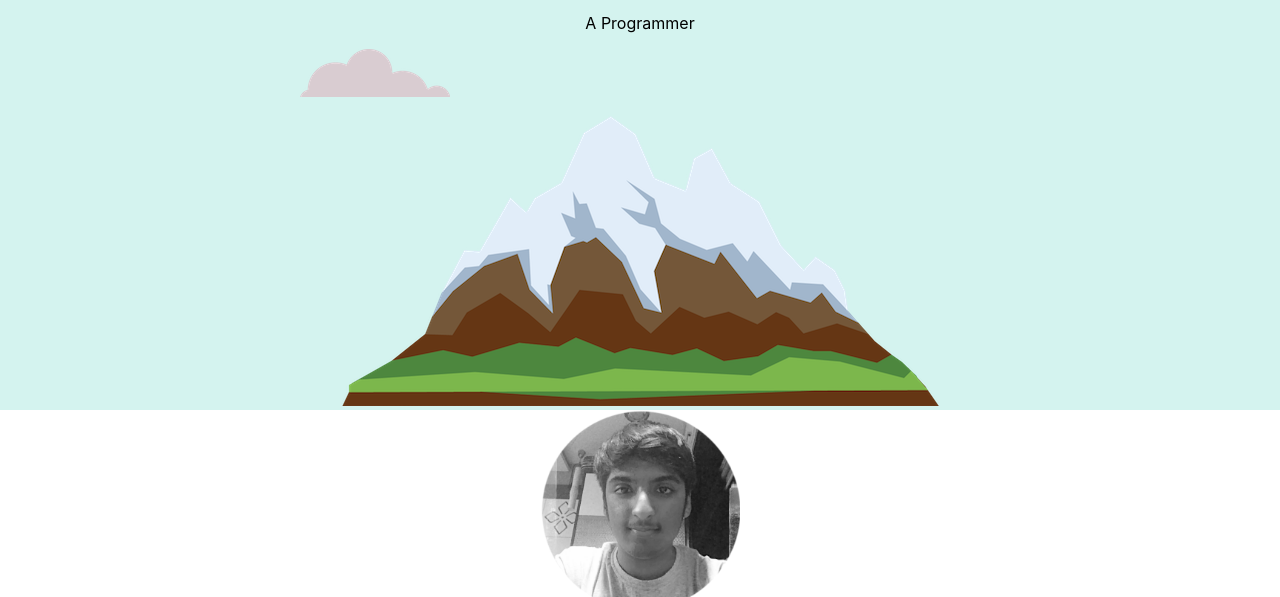
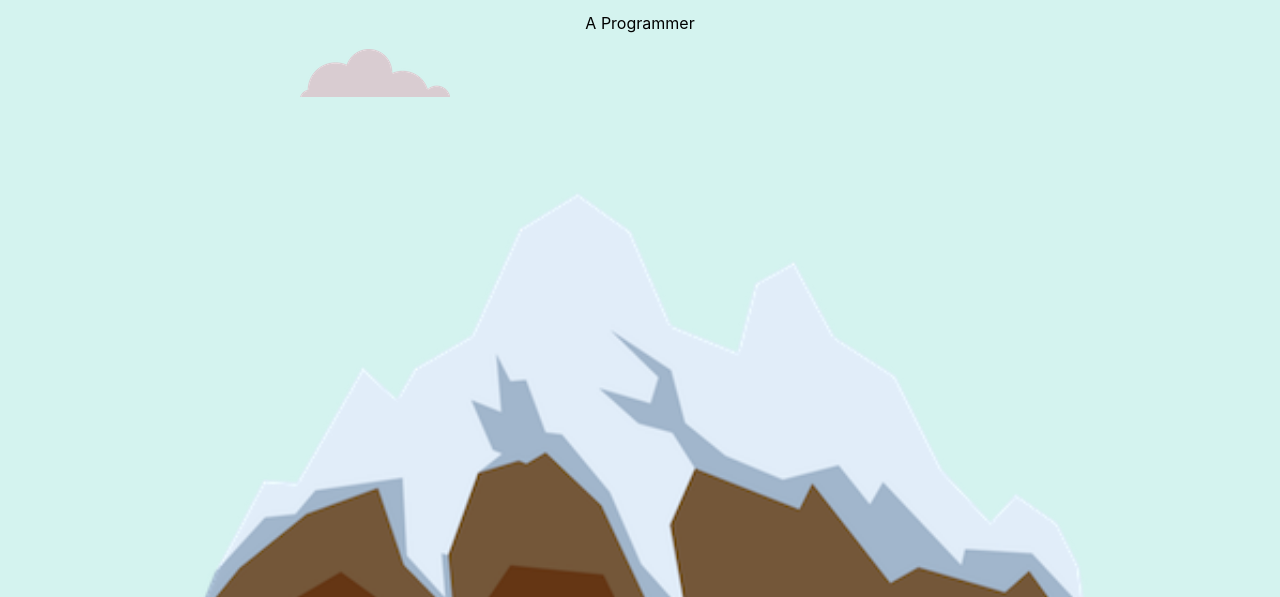
Before and after one commit to amanagarwal-x/Profile-Website, a plain HTML site: page index.html in a window 1280 px wide. Shown: the part 203-800 px from the top of the page. Drawn offline with Linux system fonts and the light colour scheme.

```diff
--- a/CSS/style.css
+++ b/CSS/style.css
@@ -40,7 +40,9 @@ h1 {
 }
 
 .Mountain{
-    width: max-content;
+    object-fit: contain;
+    width: 100%;
+    height: 100%;
 }
 
 .game-gif{
```
